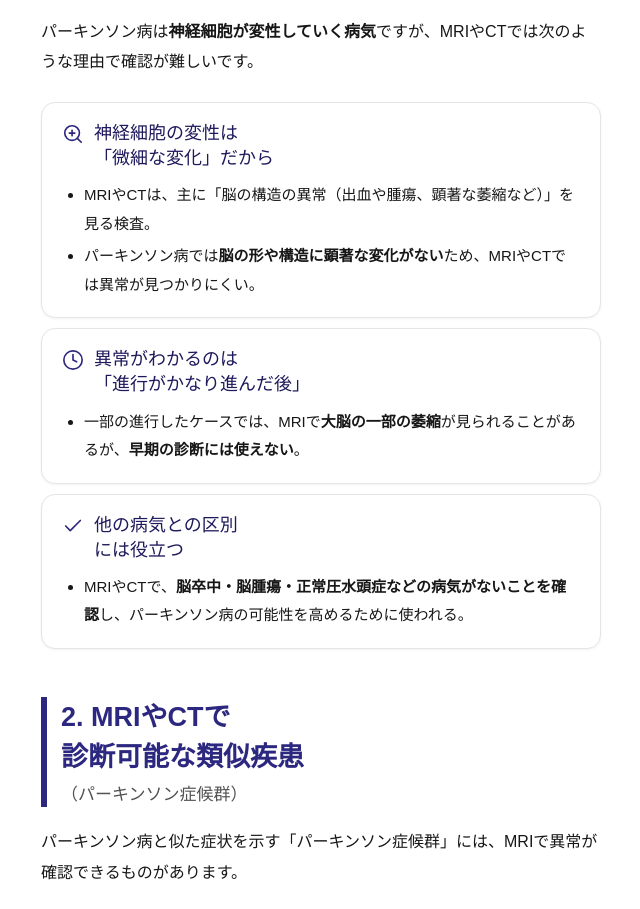
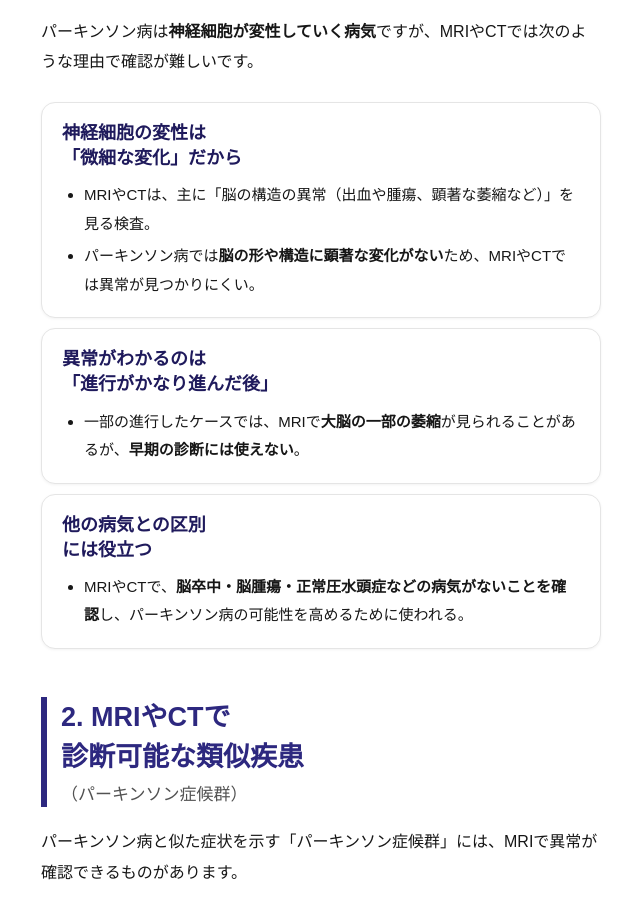
Before and after one commit to seii-42999/parkinson-symptoms, a plain HTML site: page mri-ct.html in a window 1280 px wide. Shown: the part 1026-1935 px from the top of the page, without its empty margins (319-959 px from the left). Drawn offline with Linux system fonts and the light colour scheme.

Commit message:
Remove SVG icons from reason cards and make titles bold
Co-Authored-By: Claude Opus 4.6 <noreply@anthropic.com>

```diff
--- a/mri-ct.html
+++ b/mri-ct.html
@@ -34,8 +34,7 @@
       <div class="reason-card">
         <div class="reason-card-inner">
           <div class="reason-card-head">
-            <svg width="22" height="22" viewBox="0 0 24 24" fill="none" stroke="#2D287F" stroke-width="1.8" stroke-linecap="round" stroke-linejoin="round"><circle cx="11" cy="11" r="8"/><path d="m21 21-4.3-4.3"/><path d="M11 8v6"/><path d="M8 11h6"/></svg>
-            <p>神経細胞の変性は<br>「微細な変化」だから</p>
+            <p><strong>神経細胞の変性は<br>「微細な変化」だから</strong></p>
           </div>
           <div class="reason-card-body">
             <ul>
@@ -49,8 +48,7 @@
       <div class="reason-card">
         <div class="reason-card-inner">
           <div class="reason-card-head">
-            <svg width="22" height="22" viewBox="0 0 24 24" fill="none" stroke="#2D287F" stroke-width="1.8" stroke-linecap="round" stroke-linejoin="round"><circle cx="12" cy="12" r="10"/><polyline points="12 6 12 12 16 14"/></svg>
-            <p>異常がわかるのは<br>「進行がかなり進んだ後」</p>
+            <p><strong>異常がわかるのは<br>「進行がかなり進んだ後」</strong></p>
           </div>
           <div class="reason-card-body">
             <ul>
@@ -63,8 +61,7 @@
       <div class="reason-card">
         <div class="reason-card-inner">
           <div class="reason-card-head">
-            <svg width="22" height="22" viewBox="0 0 24 24" fill="none" stroke="#2D287F" stroke-width="1.8" stroke-linecap="round" stroke-linejoin="round"><polyline points="20 6 9 17 4 12"/></svg>
-            <p>他の病気との区別<br>には役立つ</p>
+            <p><strong>他の病気との区別<br>には役立つ</strong></p>
           </div>
           <div class="reason-card-body">
             <ul>
```
